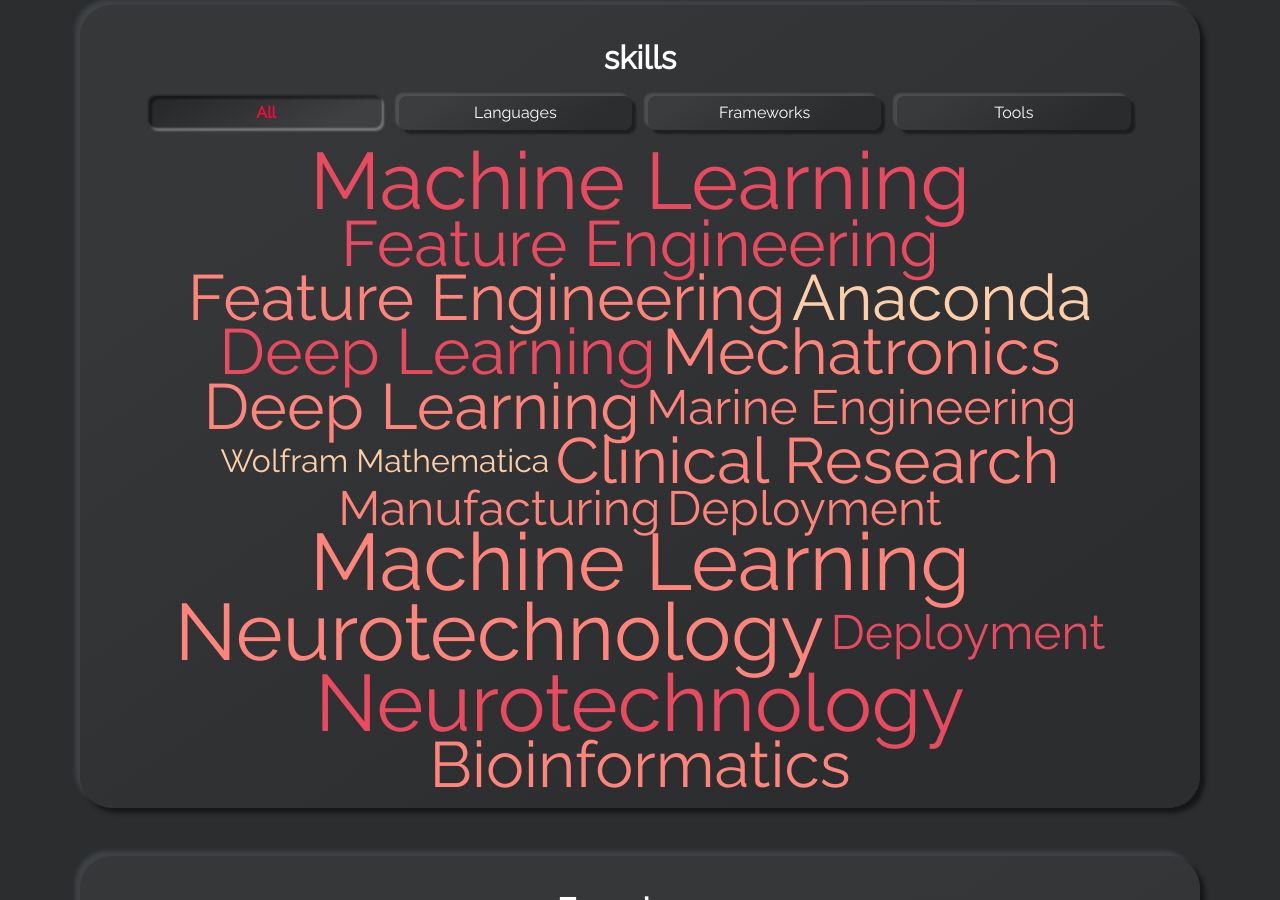
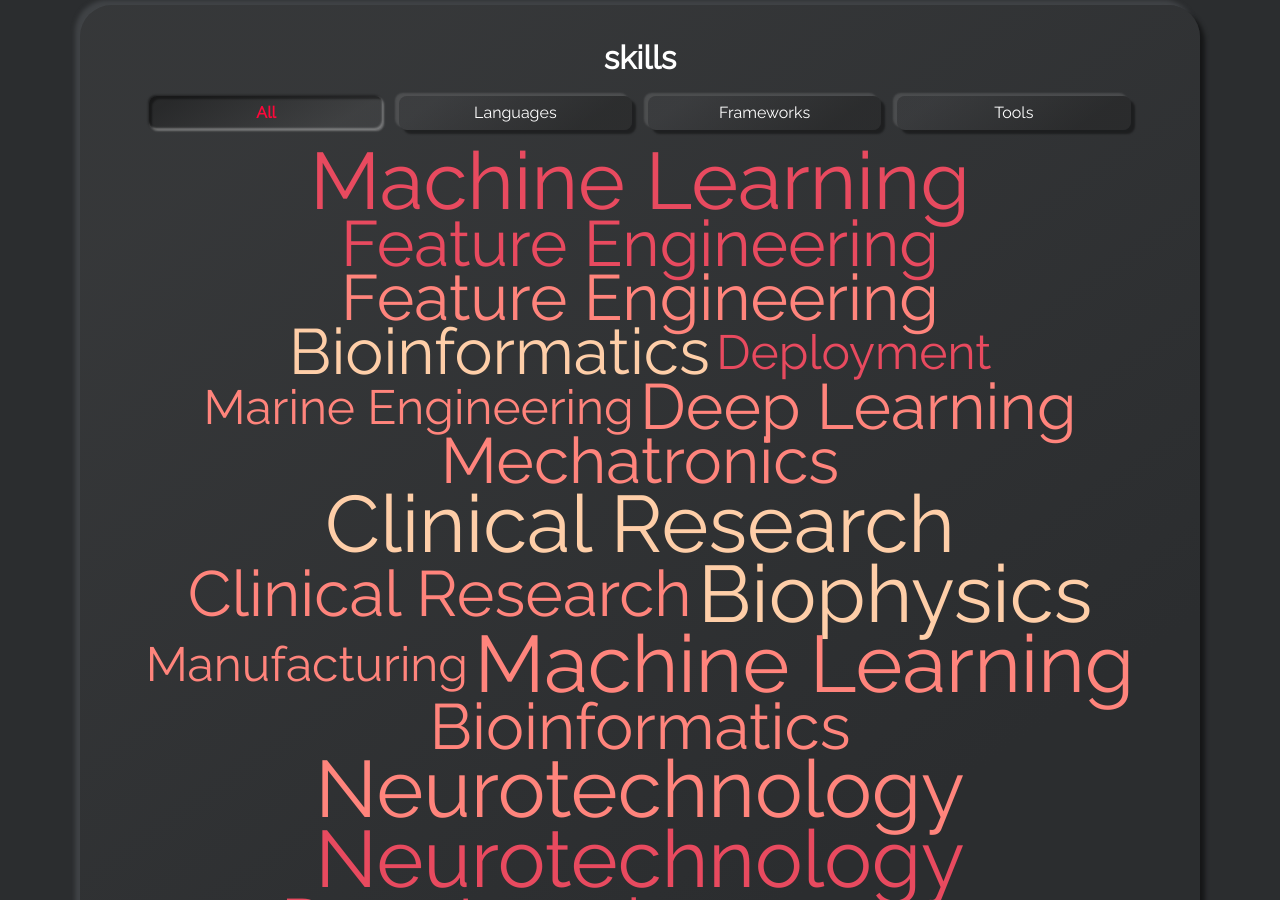
Before and after one commit to cgncvk/cgncvk.github.io-, a Jekyll site: the page built from index.html, in a window 1280 px wide and 900 px high, scrolled down 1276 px. Built offline with Jekyll 4.4.1, drawn with Linux system fonts in a browser that asks for light colours.

Commit message:
Update skills-tools.yml

```diff
--- a/_data/skills-tools.yml
+++ b/_data/skills-tools.yml
@@ -5,8 +5,11 @@
 # - name: Git
 #   weight: 5
 
-- name: Anaconda
+- name: Biophysics
+  weight: 5
+
+- name: Bioinformatics
   weight: 4
 
-- name: Wolfram Mathematica
-  weight: 2
+- name: Clinical Research
+  weight: 5
```
